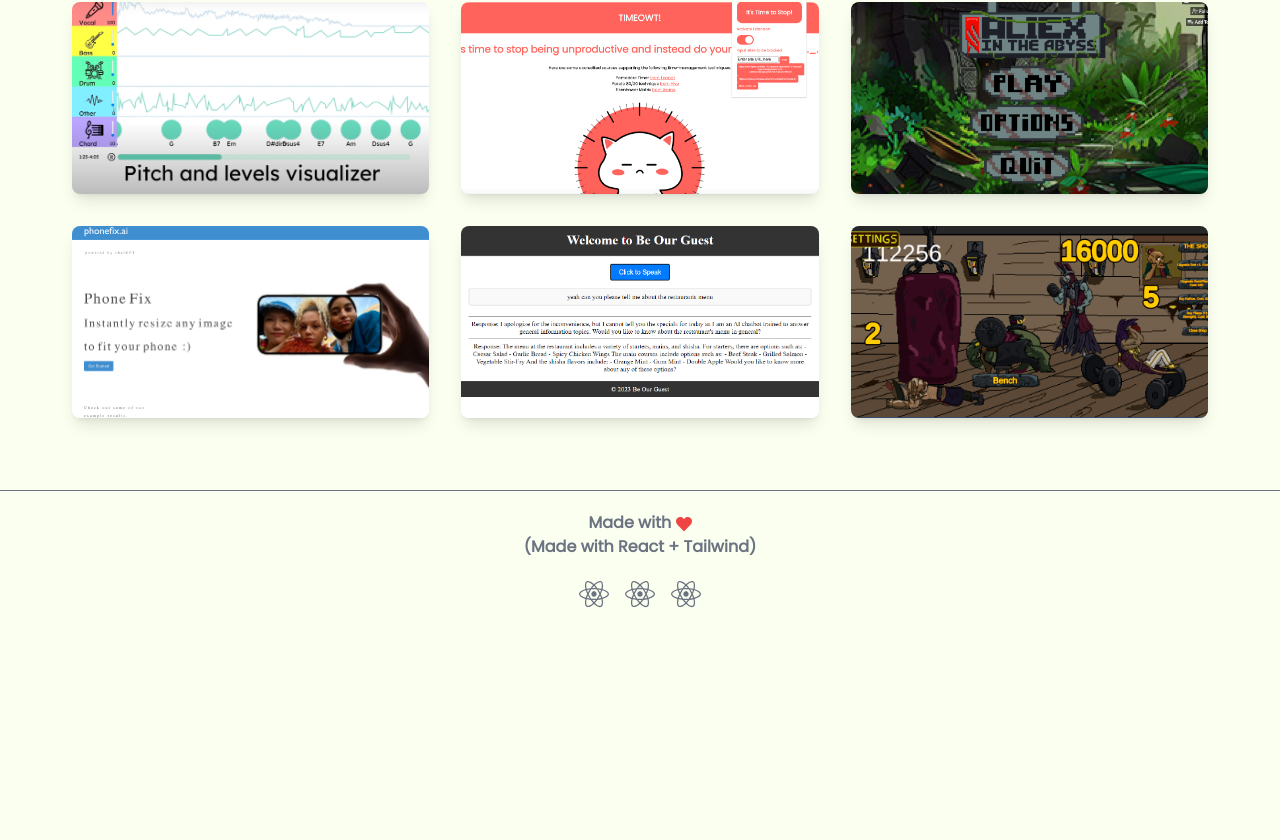
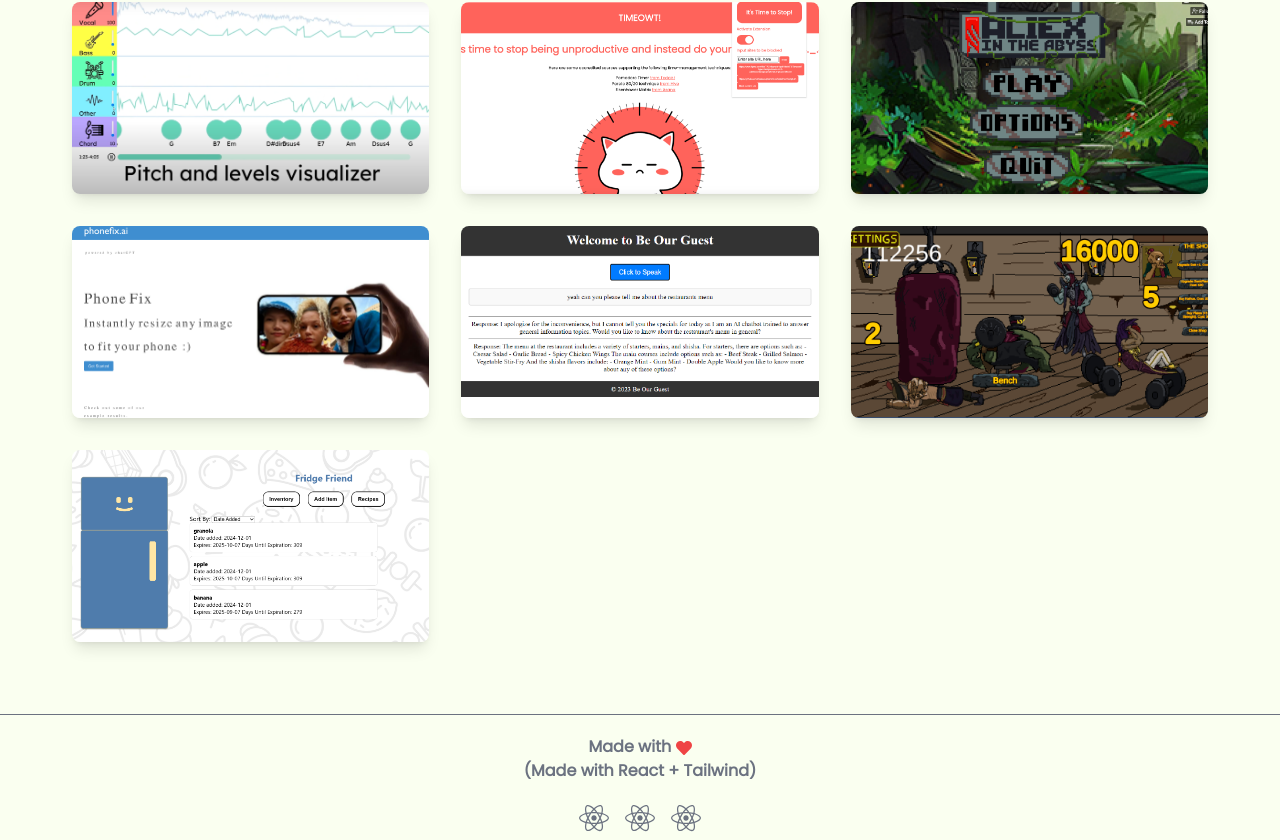
Before and after one commit to shoexue/portoflio, a React (Create React App) app: page / in a window 1280 px wide. Shown: the part 1441-2281 px from the top of the page. Before the commit the page ends 2057 px from the top, so only its background shows below. Built offline with nearby package versions, Linux system fonts and the light colour scheme.

Commit message:
new proj

```diff
--- a/src/components/Hero.jsx
+++ b/src/components/Hero.jsx
@@ -1,6 +1,6 @@
 import React from 'react'
 import profilepic from '../assets/ship_5.svg'
-import cv from '../assets/JustinXueResume.pdf'
+import cv from '../assets/JustinXueResume__3_.pdf'
 
 import {AiFillLinkedin, AiFillGithub} from 'react-icons/ai'
 import { SiDevpost } from "react-icons/si";
--- a/src/components/Work.jsx
+++ b/src/components/Work.jsx
@@ -5,6 +5,7 @@ import proj3 from '../assets/proj_3.png'
 import proj4 from '../assets/proj_4.png'
 import proj5 from '../assets/proj_5.png'
 import proj6 from '../assets/proj_6.png'
+import proj7 from '../assets/proj_7.png'
 
 const Work = () => {
   return (
@@ -47,6 +48,10 @@ const Work = () => {
                     <img src={proj6} alt="" class="h-full w-full object-cover object-center transition
                                                     duration-200 group-hover:scale-110"/>
                 </a>
+                <a href="https://dorahacks.io/buidl/20359/" class="group h-48 overflow-hidden rounded-lg shadow-lg md:h 80">
+                    <img src={proj7} alt="" class="h-full w-full object-cover object-center transition
+                                                    duration-200 group-hover:scale-110"/>
+                </a>
             </div>
 
         </div>
```
Also changed, not shown: src/assets/proj_7.png (added), 1 other file (tests, documents, lock files or other folders).
